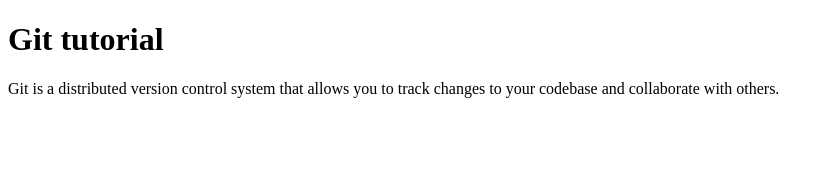
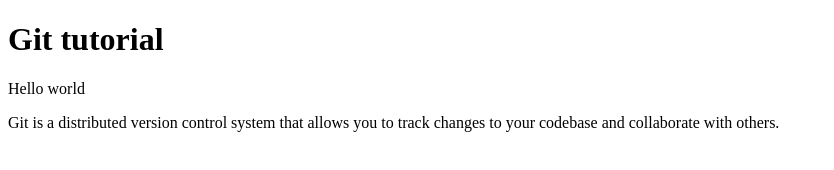
Before and after one commit to Phanideep18/PhanideepRepoDemo, a plain HTML site: page index.html in a window 1280 px wide. Shown: the whole page, without its empty margins (0-834 px from the left). Drawn offline with Linux system fonts and the light colour scheme.

Commit message:
Added another paragragh

```diff
--- a/index.html
+++ b/index.html
@@ -7,6 +7,7 @@
 </head>
 <body>
     <h1>Git tutorial</h1>
+    <P> Hello world</P>
     <p> Git is a distributed version control system that allows you to track changes to your codebase and collaborate with others.</p>
 </body>
 </html>
```
